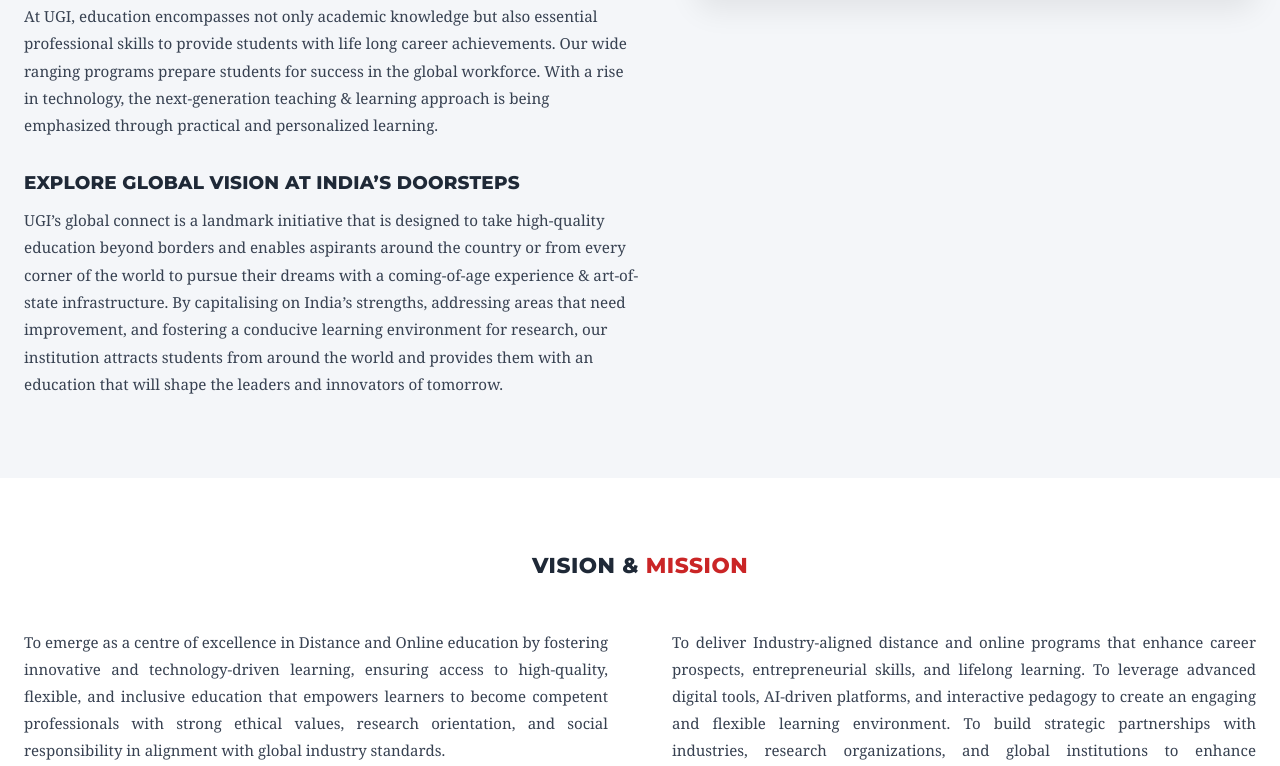
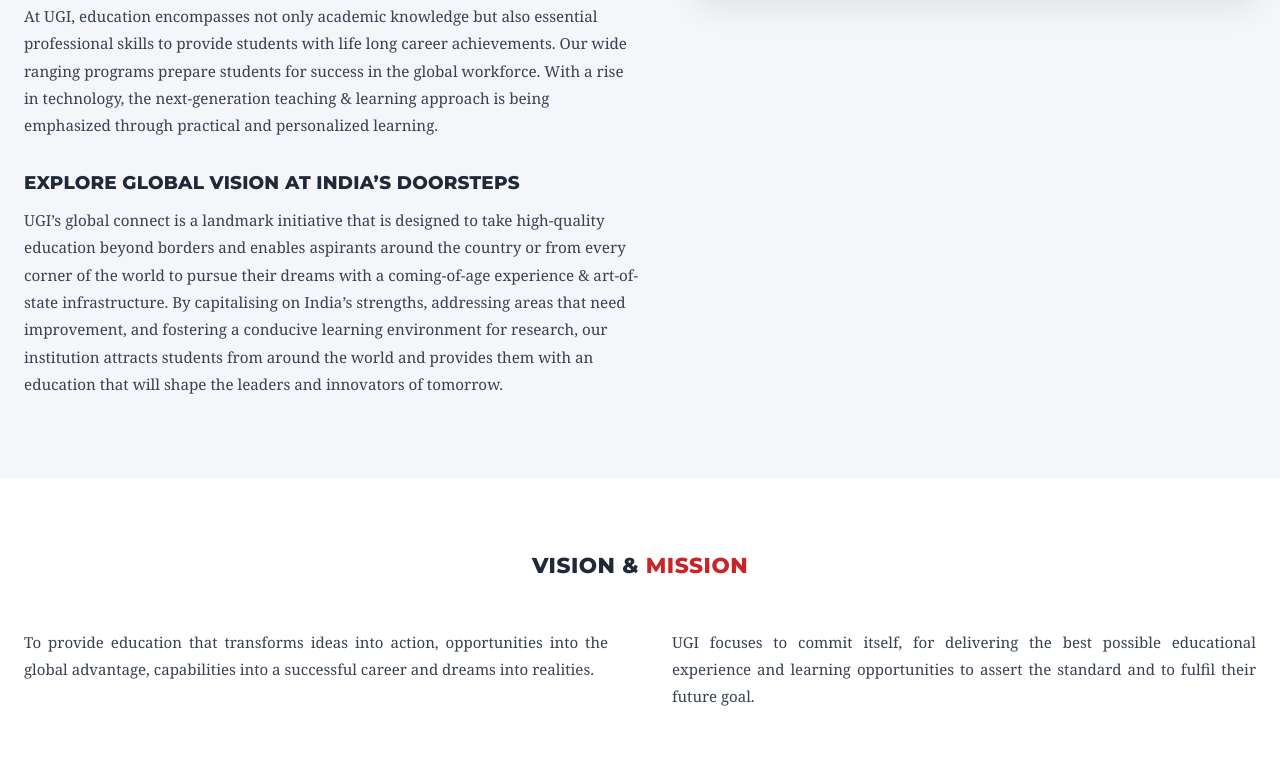
Before and after one commit to Ankit-Coder-latehar/landing-page, a PHP site: page /about-us.php in a window 1280 px wide. Shown: the part 1597-2363 px from the top of the page. Run offline with PHP 8.4, Linux system fonts and the light colour scheme; grey boxes are pictures that could not be loaded.

Commit message:
my latest code

```diff
--- a/about-us.html
+++ b/about-us.html
@@ -245,12 +245,12 @@
         <div class="vision-mission-grid">
           <div class="vision-mission-col">
             <p>
-              To emerge as a centre of excellence in Distance and Online education by fostering innovative and technology-driven learning, ensuring access to high-quality, flexible, and inclusive education that empowers learners to become competent professionals with strong ethical values, research orientation, and social responsibility in alignment with global industry standards.
+              To provide education that transforms ideas into action, opportunities into the global advantage, capabilities into a successful career and dreams into realities.
             </p>
           </div>
           <div class="vision-mission-col">
             <p>
-              To deliver Industry-aligned distance and online programs that enhance career prospects, entrepreneurial skills, and lifelong learning. To leverage advanced digital tools, AI-driven platforms, and interactive pedagogy to create an engaging and flexible learning environment. To build strategic partnerships with industries, research organizations, and global institutions to enhance employability, leadership, and social responsibility.
+              UGI focuses to commit itself, for delivering the best possible educational experience and learning opportunities to assert the standard and to fulfil their future goal.
             </p>
           </div>
         </div>
--- a/about-us.php
+++ b/about-us.php
@@ -94,12 +94,12 @@
         <div class="vision-mission-grid">
           <div class="vision-mission-col">
             <p>
-              To emerge as a centre of excellence in Distance and Online education by fostering innovative and technology-driven learning, ensuring access to high-quality, flexible, and inclusive education that empowers learners to become competent professionals with strong ethical values, research orientation, and social responsibility in alignment with global industry standards.
+              To provide education that transforms ideas into action, opportunities into the global advantage, capabilities into a successful career and dreams into realities.
             </p>
           </div>
           <div class="vision-mission-col">
             <p>
-              To deliver Industry-aligned distance and online programs that enhance career prospects, entrepreneurial skills, and lifelong learning. To leverage advanced digital tools, AI-driven platforms, and interactive pedagogy to create an engaging and flexible learning environment. To build strategic partnerships with industries, research organizations, and global institutions to enhance employability, leadership, and social responsibility.
+              UGI focuses to commit itself, for delivering the best possible educational experience and learning opportunities to assert the standard and to fulfil their future goal.
             </p>
           </div>
         </div>
--- a/assets/js/main.js
+++ b/assets/js/main.js
@@ -5,7 +5,7 @@
 
 // FORMSPREE & GOOGLE SHEETS INTEGRATION CONFIGURATION
 // Note: GOOGLE_SHEET_WEBHOOK_URL must be a deployed Google Apps Script Web App URL (starts with https://script.google.com/macros/s/.../exec)
-const FORMSPREE_ENDPOINT = 'https://formspree.io/f/xykrllzq'; // Configurable Formspree endpoint URL
+const FORMSPREE_ENDPOINT = 'https://formspree.io/f/meeywnla'; // Configurable Formspree endpoint URL
 const GOOGLE_SHEET_WEBHOOK_URL = 'https://script.google.com/macros/s/AKfycby2yqfTqD_O_3HhS6d_fV6J1d4556l_4u71H_p6H7x_cK0qY6K8c5V4g/exec'; // Deployed Apps Script Web App URL for Sheet 1Stb8nmov2T_Y8Th7kdnuxV4zhQXDyI42UnZEYd_7gCc
 let RAZORPAY_KEY_ID = window.RAZORPAY_KEY_ID || '';
 const SEAT_BOOKING_AMOUNT_INR = 1000; // Seat Booking Fee in INR (₹1,000)
@@ -19,7 +19,7 @@
         RAZORPAY_KEY_ID = data.razorpay_key_id;
       }
     })
-    .catch(() => {});
+    .catch(() => { });
 }
 
 /**
@@ -646,7 +646,7 @@
           if (cfg && cfg.razorpay_key_id) {
             RAZORPAY_KEY_ID = cfg.razorpay_key_id;
           }
-        } catch (e) {}
+        } catch (e) { }
       }
 
       // Launch Razorpay Payment Gateway Checkout Modal
@@ -671,7 +671,7 @@
             await finalizeSeatBooking(paymentId);
           },
           modal: {
-            ondismiss: function() {
+            ondismiss: function () {
               btnBookSeat.disabled = false;
               btnBookSeat.innerHTML = originalText;
             }
```
